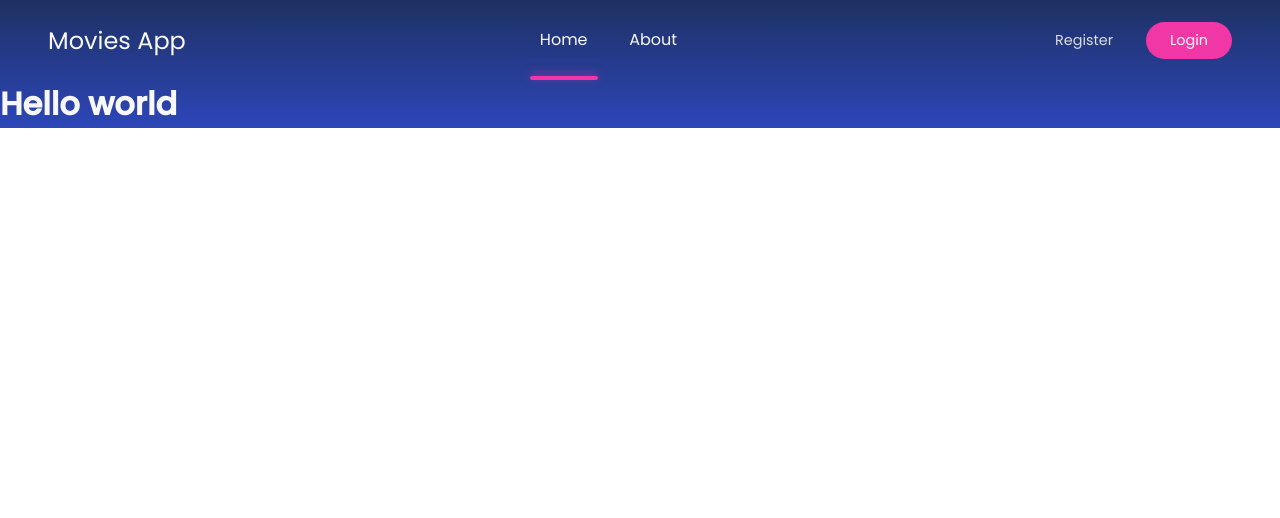
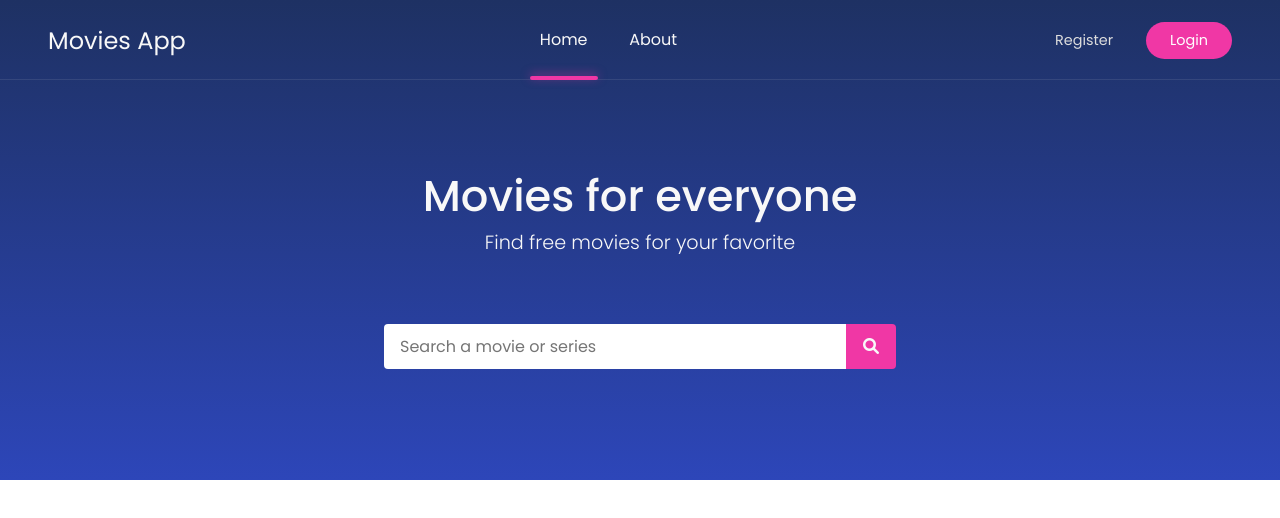
Before and after one commit to dedektegarapriyandi/dedektegarapriyandi.github.io, a plain HTML site: page index.html in a window 1280 px wide. Drawn offline with Linux system fonts and the light colour scheme.

Commit message:
create header component

```diff
--- a/assets/scss/app.scss
+++ b/assets/scss/app.scss
@@ -6,6 +6,7 @@
 
 // components
 @use "./components/navbar";
+@use "./components/header";
 
 // font
 @import url('https://fonts.googleapis.com/css2?family=Poppins:wght@300;400;500&display=swap');
--- /dev/null
+++ b/assets/scss/components/_header.scss
@@ -0,0 +1,49 @@
+@use "../variables"as var;
+
+.header {
+    color: var.$white;
+
+    .header-content {
+        height: 400px;
+        @include var.flexBox(column, center, center);
+        @include var.container(1450px, 0 3rem);
+
+        .title {
+            font-size: 2.7rem;
+            font-weight: 500;
+        }
+
+        .sub-title {
+            font-size: 1.2rem;
+            font-weight: 300;
+        }
+
+        .header-form {
+            @include var.flexBox(row, start, center);
+            margin-top: 2.5rem;
+            width: 40vmax;
+            height: 100px;
+
+            .search-input {
+                position: relative;
+                padding: .6rem 1rem;
+                outline: none;
+                border: none;
+                font-size: 1rem;
+                width: calc(100% - 50px);
+                border-start-start-radius: 4px;
+                border-end-start-radius: 4px;
+            }
+
+            .search-btn {
+                width: 50px;
+                padding: .6rem 0;
+                font-size: 1rem;
+                border-start-end-radius: 4px;
+                border-end-end-radius: 4px;
+                background-color: var.$pink;
+                color: var.$white;
+            }
+        }
+    }
+}
--- a/assets/scss/components/_navbar.scss
+++ b/assets/scss/components/_navbar.scss
@@ -2,6 +2,7 @@
 
 .navbar {
     height: 10vh;
+    border-bottom: 1px solid rgba(221, 221, 221, 0.1);
 
     .navbar-container {
         @include var.flexBox(row, space-between, center);
--- a/index.html
+++ b/index.html
@@ -35,7 +35,14 @@
     </nav>
 
     <header class="header">
-        <h1>Hello world</h1>
+        <div class="header-content">
+            <h1 class="title">Movies for everyone</h1>
+            <h3 class="sub-title">Find free movies for your favorite</h3>
+            <form class="header-form">
+                <input type="text" class="search-input" placeholder="Search a movie or series">
+                <button class="btn search-btn"><i class="fa fa-search"></i></button>
+            </form>
+        </div>
     </header>
 
     <script src="./assets/javascript/app.js"></script>
```
Also changed, not shown: assets/css/app.css.
